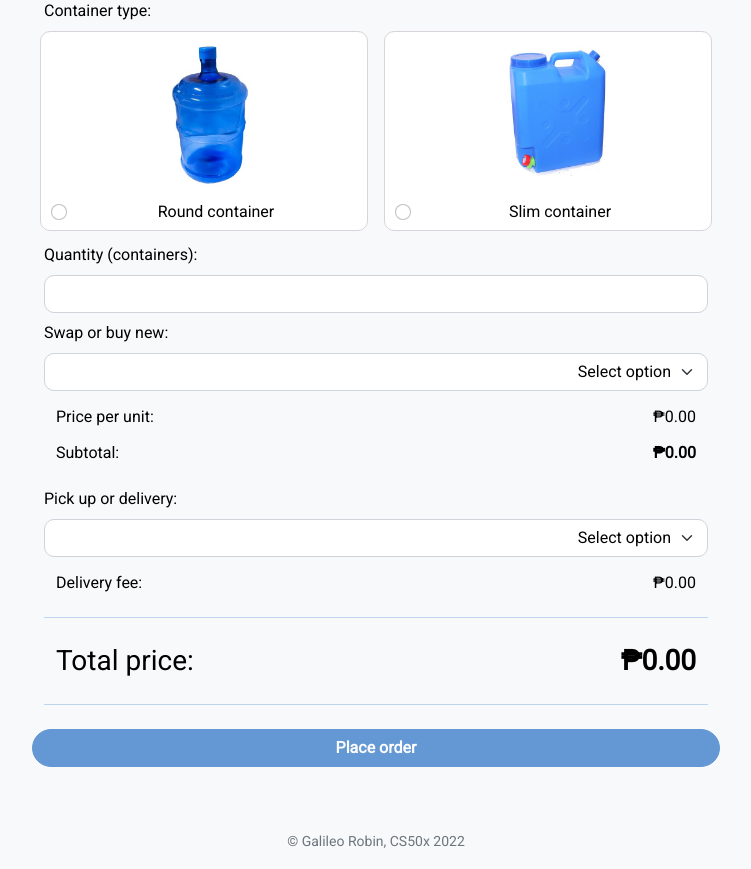
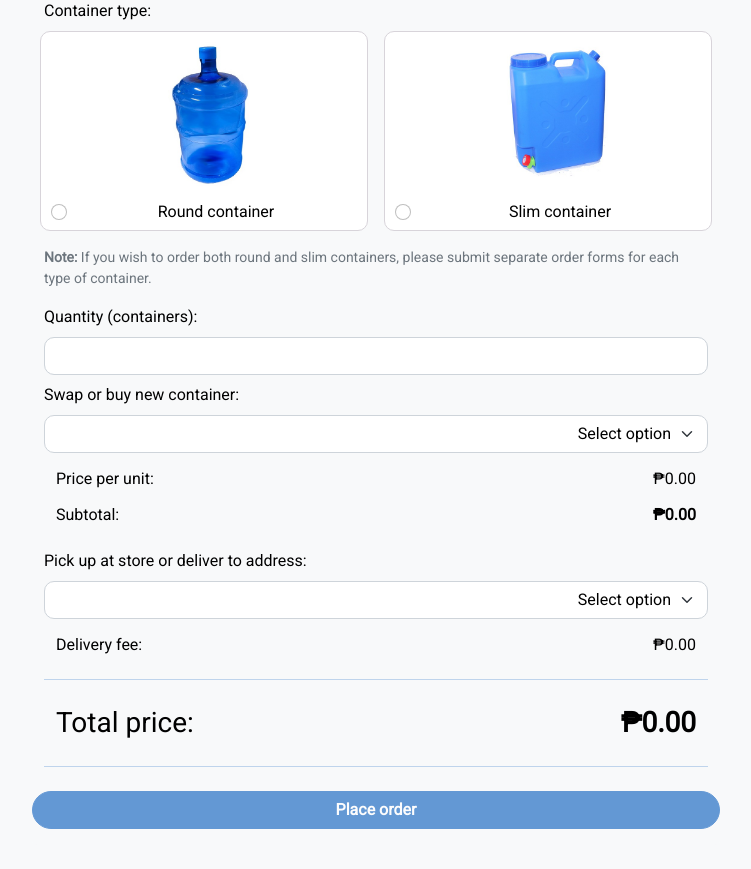
Before and after one commit to galileogenerobin/w10-final-project, a Flask app: page /place-order in a window 1280 px wide. Shown: the part 258-1127 px from the top of the page, without its empty margins (264-1015 px from the left). Before the commit the page ends 1106 px from the top, so only its background shows below. Run offline with Flask 2, Linux system fonts and the light colour scheme; some libraries are stand-ins or nearby versions.

Commit message:
Added Order Confirmation page
1. Added 'order confirmation' page, including HTML file and python back-end code
2. Tweaked wordings in 'place order' page for improved UX
3. Added some test data in the DB

```diff
--- a/app.py
+++ b/app.py
@@ -1,7 +1,7 @@
 import os
 
 from cs50 import SQL
-from flask import Flask, flash, redirect, render_template, request, session
+from flask import Flask, flash, redirect, render_template, url_for, request, session
 from flask_session import Session
 from tempfile import mkdtemp
 from werkzeug.security import check_password_hash, generate_password_hash
@@ -86,14 +86,33 @@ def submit_order():
         delivery_fee = float(request.form.get("delivery-fee"))
         time_stamp = datetime.now()
 
-        db.execute(
+        # result will store the id of the newly inserted row
+        result = db.execute(
             "INSERT INTO orders (container_type, quantity, swap_or_new, price_per_unit, delivery_mode, delivery_fee, txn_timestamp) VALUES (?, ?, ?, ?, ?, ?, ?)",
             container_type, quantity, swap_or_new, price_per_unit, delivery_mode, delivery_fee, time_stamp)
 
-        # TODO: update
-        return redirect("/")
+        # if order placed successfully
+        if result:
+            ref_number = f"{result:06d}"
+            # return render_template("order-confirmation.html", ref_number=ref_number)
+
+            # Using 'Post-Redirect-Get' design pattern, we will redirect to another route with a get request that will display the confirmation page
+            # Previously (see commented return line above), if we just render a template directly, the form data is still in memory ...
+            # and refreshing the page will reperform the POST action
+            return redirect(url_for("order_confirmation", ref_number=ref_number))
+
+        # otherwise
+        # TODO: apologize for the error
+        return ("/place-order")
+
     else:
         return redirect("/place-order")
+
+
+@app.route("/order-confirmation")
+def order_confirmation():
+    ref_number = request.args.get('ref_number')
+    return render_template("order-confirmation.html", ref_number=ref_number)
 
 
 @app.route("/login", methods=["GET", "POST"])
--- a/static/place-order.js
+++ b/static/place-order.js
@@ -70,7 +70,7 @@ $(document).ready(function () {
 
     // Click listener for place order button
     placeOrderBtn.click(function() {
-        logOrderDetails();
+        // logOrderDetails();
         $('#place-order-form').submit();
     });
 });
@@ -100,7 +100,7 @@ function updatePrices(quantity = 0, deliveryMode, swapOrNew) {
         deliveryFee = 0;
     }
 
-    logOrderDetails();
+    // logOrderDetails();
 
     pricePerUnitElement.val(`${formatter.format(pricePerUnit)}`);
     deliveryFeeElement.val(`${formatter.format(deliveryFee)}`);
--- a/templates/place-order.html
+++ b/templates/place-order.html
@@ -36,7 +36,7 @@
                         <form id="place-order-form" action="/review-order" method="post">
                             <!-- For container type, we're using radio buttons with images (by grouping them together in a div container) -->
                             <!-- We added a click listener to the container so that the user can just click anywhere inside the container to select the radio option -->
-                            <div class="mb-0">
+                            <div class="mb-3">
                                 <label for="container-type" class="form-label text-start">Container type:</label>
                                 <br>
                                 <div class="row">
@@ -54,6 +54,7 @@
                                             <label for="slim-container" class="form-check-label">Slim container</label>
                                         </div>
                                     </div>
+                                    <div class="form-text"><strong>Note:</strong> If you wish to order both round and slim containers, please submit separate order forms for each type of container.</div>
                                 </div>
                             </div>
 
@@ -63,11 +64,11 @@
                             </div>
 
                             <div class="mb-2">
-                                <label class="form-label text-start" for="swap-or-new" >Swap or buy new:</label>
+                                <label class="form-label text-start" for="swap-or-new" >Swap or buy new container:</label>
                                 <select class="form-select w-100 no-selection text-end input-group-entry" id="swap-or-new" name="swap-or-new">
                                     <option selected disabled>Select option</option>
-                                    <option value="Swap">Swap container</option>
-                                    <option value="New">Buy new container</option>
+                                    <option value="Swap">Swap with my existing container(s)</option>
+                                    <option value="New">Buy new container(s)</option>
                                 </select>
                             </div>
 
@@ -82,11 +83,11 @@
                             </div>
 
                             <div class="mb-2">
-                                <label class="form-label text-start" for="delivery-mode" >Pick up or delivery:</label>
+                                <label class="form-label text-start" for="delivery-mode" >Pick up at store or deliver to address:</label>
                                 <select class="form-select w-100 no-selection text-end input-group-entry" id="delivery-mode" name="delivery-mode">
                                     <option selected disabled>Select option</option>
-                                    <option value="Pick up">Pick up</option>
-                                    <option value="Delivery">Delivery</option>
+                                    <option value="Pick up">Pick up at store</option>
+                                    <option value="Delivery">Deliver to address</option>
                                 </select>
                             </div>
 
```
Also changed, not shown: templates/order-confirmation.html (added, +38 -0 lines), water-oms.db, 1 other file.
